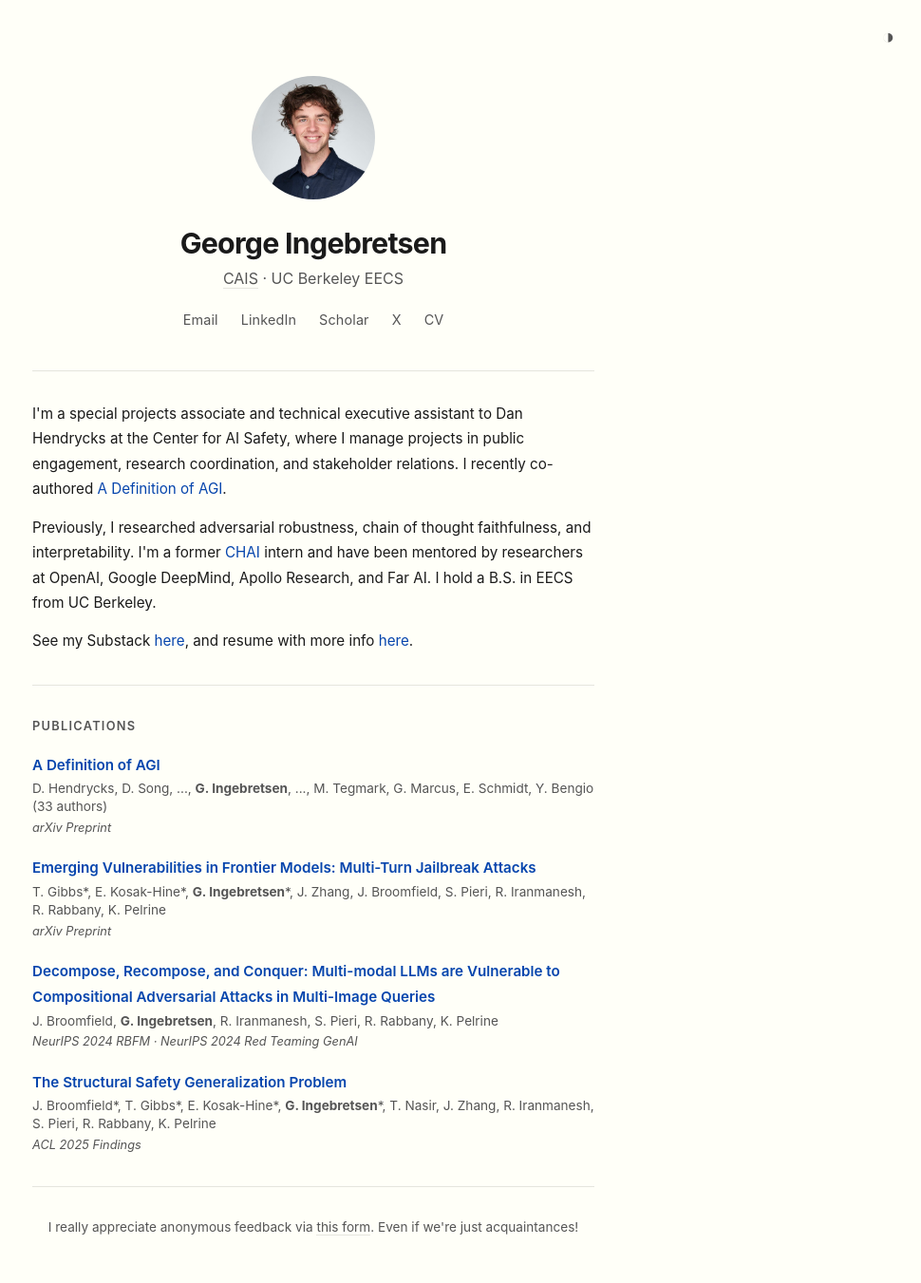
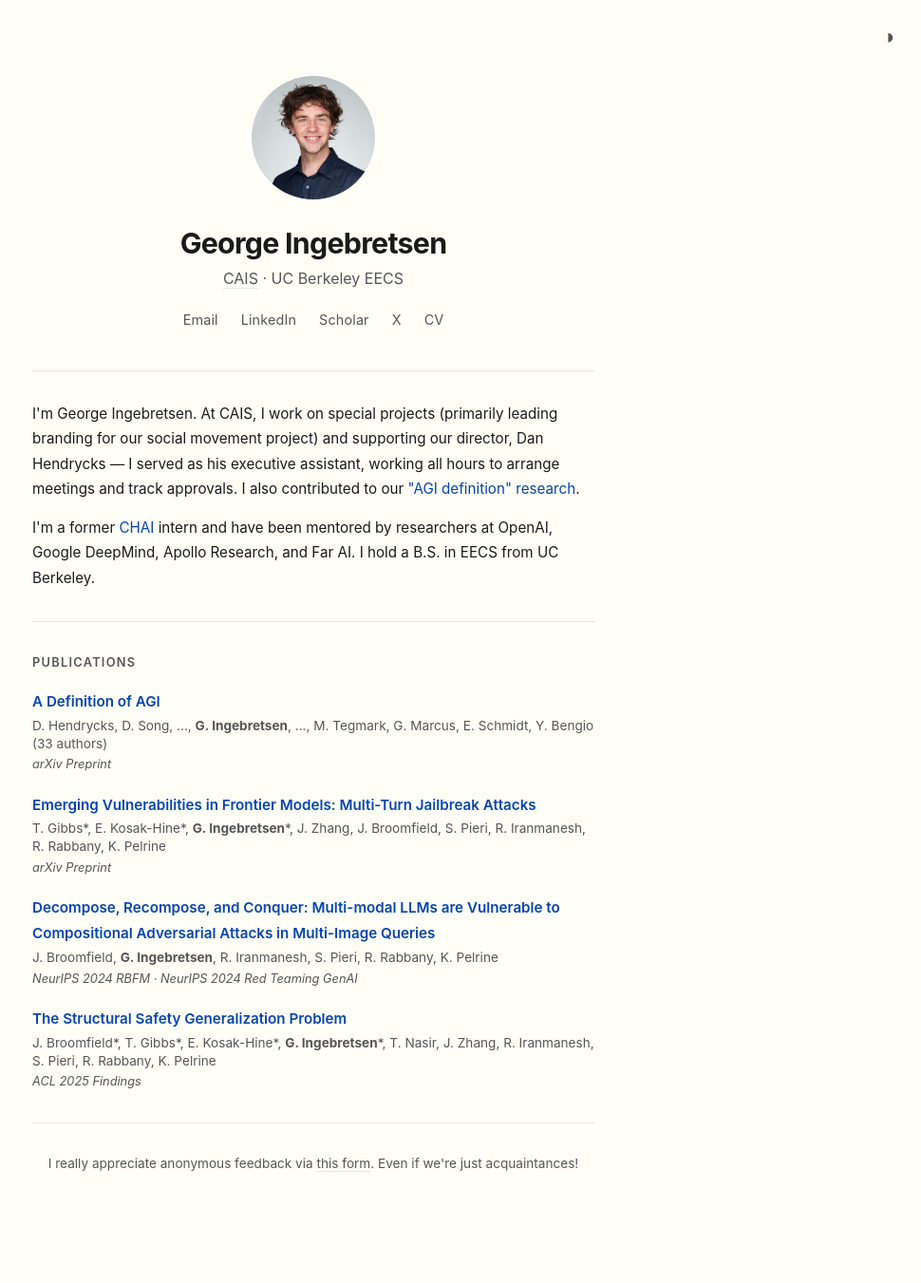
Before and after one commit to Georgeingebretsen/georgeingebretsen.github.io, a Jekyll site: the page built from index.md, in a window 1280 px wide. Shown: the whole page at 95% size, without its empty margins (310-1280 px from the left). Built offline with Jekyll 4.4.1, drawn with Linux system fonts in a browser that asks for light colours; after the commit the page ends 1285 px from its top, so only the background shows below that.

Commit message:
Update bio blurb

```diff
--- a/index.md
+++ b/index.md
@@ -18,9 +18,8 @@ layout: landing
 <hr class="divider">
 
 <div class="bio">
-  <p>I'm a special projects associate and technical executive assistant to Dan Hendrycks at the Center for AI Safety, where I manage projects in public engagement, research coordination, and stakeholder relations. I recently co-authored <a href="https://arxiv.org/abs/2510.18212" target="_blank">A Definition of AGI</a>.</p>
-  <p>Previously, I researched adversarial robustness, chain of thought faithfulness, and interpretability. I'm a former <a href="https://humancompatible.ai/" target="_blank">CHAI</a> intern and have been mentored by researchers at OpenAI, Google DeepMind, Apollo Research, and Far AI. I hold a B.S. in EECS from UC Berkeley.</p>
-  <p>See my Substack <a href="https://substack.com/@georgeing" target="_blank">here</a>, and resume with more info <a href="/cv.pdf" target="_blank">here</a>.</p>
+  <p>I'm George Ingebretsen. At CAIS, I work on special projects (primarily leading branding for our social movement project) and supporting our director, Dan Hendrycks — I served as his executive assistant, working all hours to arrange meetings and track approvals. I also contributed to our <a href="https://arxiv.org/abs/2510.18212" target="_blank">"AGI definition" research</a>.</p>
+  <p>I'm a former <a href="https://humancompatible.ai/" target="_blank">CHAI</a> intern and have been mentored by researchers at OpenAI, Google DeepMind, Apollo Research, and Far AI. I hold a B.S. in EECS from UC Berkeley.</p>
 </div>
 
 <hr class="divider">
```
